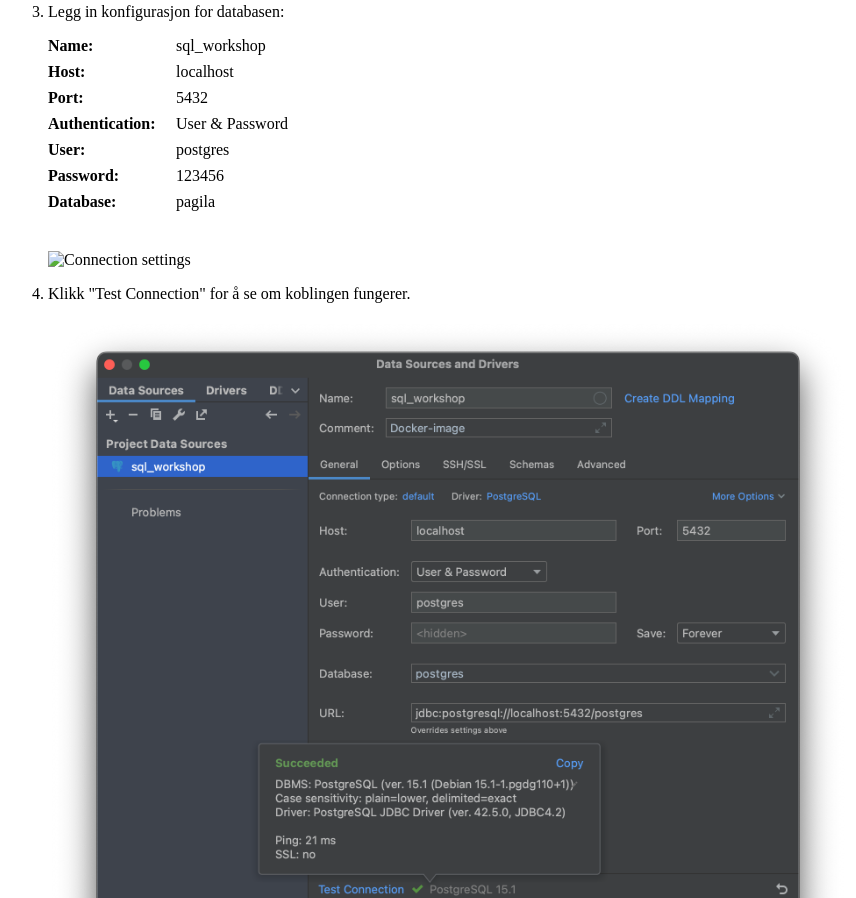
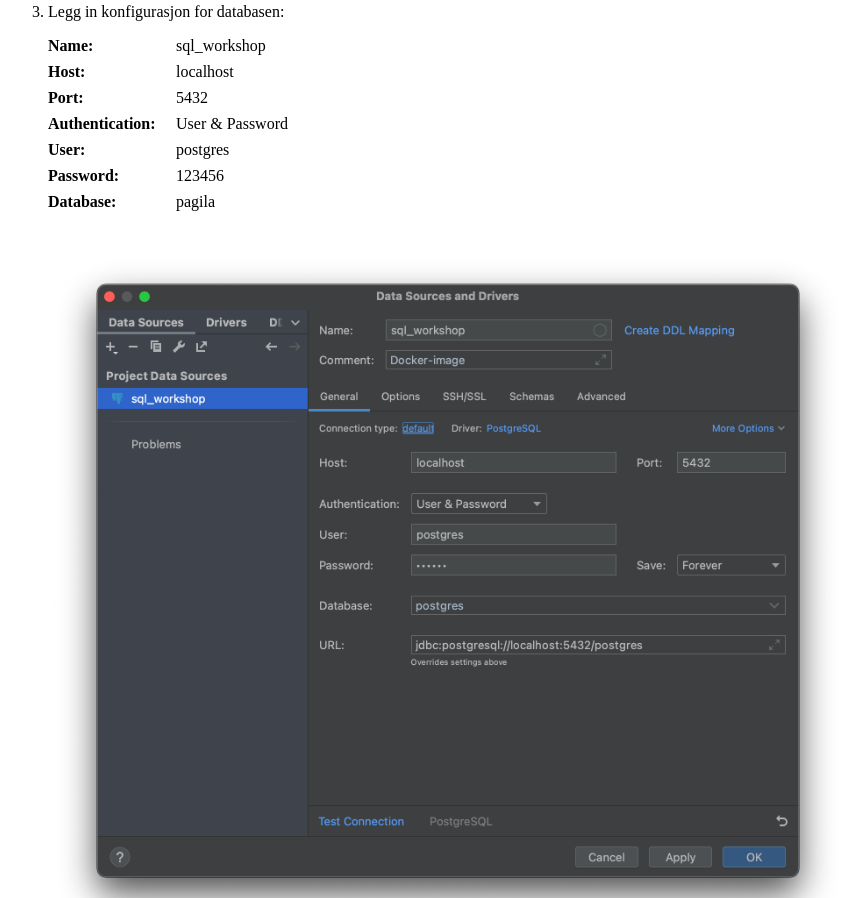
Before and after one commit to bekk/oppdrift_backend, a plain HTML site: page docs/sql/oppgaver.html in a window 1280 px wide. Shown: the part 1464-2362 px from the top of the page, without its empty margins (0-856 px from the left). Drawn offline with Linux system fonts and the light colour scheme.

Commit message:
Fix screenshots

```diff
--- a/docs/sql/oppgaver.html
+++ b/docs/sql/oppgaver.html
@@ -39,7 +39,7 @@
         <li>Åpne "Database"-panelet.</li>
         <li>
             Velg <strong>+ > Data Source > PostgresSQL</strong>
-            <img src="./img/intelliJ_screenshot0.png" alt="Velg data source" class="screenshot"/>
+            <img src="./img/intelliJ_screenshot_0.png" alt="Velg data source" class="screenshot"/>
         </li>
         <li>
             Legg in konfigurasjon for databasen:
@@ -59,20 +59,20 @@
                 <dt>Database</dt>
                 <dd>pagila</dd>
             </dl>
-            <img src="./img/intelliJ_screenshot1.png" alt="Connection settings" class="screenshot"/>
+            <img src="./img/intelliJ_screenshot_1.png" alt="Connection settings" class="screenshot"/>
         </li>
         <li>
             Klikk "Test Connection" for å se om koblingen fungerer.
-            <img src="./img/intelliJ_screenshot2.png" alt="Connection successful" class="screenshot"/>
+            <img src="./img/intelliJ_screenshot_2.png" alt="Connection successful" class="screenshot"/>
             Om du blir bedt om å laste ned driver, er det et godt råd.
         </li>
         <li>
             Under "<strong>Schemas</strong>", velg (minimum) <strong>pagila > Default schema</strong>
-            <img src="./img/intelliJ_screenshot3.png" alt="Velg schema" class="screenshot"/>
+            <img src="./img/intelliJ_screenshot_3.png" alt="Velg schema" class="screenshot"/>
         </li>
         <li>
             Klikk "OK", og ekspander database-noden for å se tabellene.
-            <img src="./img/intelliJ_screenshot4.png" alt="Se databasen" class="screenshot"/>
+            <img src="./img/intelliJ_screenshot_4.png" alt="Se databasen" class="screenshot"/>
         </li>
         <li>
             Høyreklikk på database-noden og velg enten
@@ -95,7 +95,7 @@
         Høyreklikk på det i basen du vil ha visualisert og velg
         <strong>Diagrams > Show Visualization&hellip;</strong>.
     </p>
-    <img src="./img/intelliJ_screenshot5.png" alt="Visualiser diagram" class="screenshot">
+    <img src="./img/intelliJ_screenshot_5.png" alt="Visualiser diagram" class="screenshot">
     <img src="./img/diagram.png" alt="Database schema" class="schema-diagram"/>
     <section>
         <h2>Hente data fra en enkel tabell</h2>
```
Also changed, not shown: docs/sql/img/intelliJ_screenshot_0.png (renamed from docs/sql/img/intelliJ_screenshot0.png), docs/sql/img/intelliJ_screenshot_1.png (added), docs/sql/img/intelliJ_screenshot_2.png (renamed from docs/sql/img/IntelliJ_screenshot2.png), docs/sql/img/intelliJ_screenshot_3.png (renamed from docs/sql/img/IntelliJ_screenshot3.png), docs/sql/img/intelliJ_screenshot_4.png (renamed from docs/sql/img/intelliJ_screenshot4.png), docs/sql/img/intelliJ_screenshot_5.png (renamed from docs/sql/img/intelliJ_screenshot5.png).
